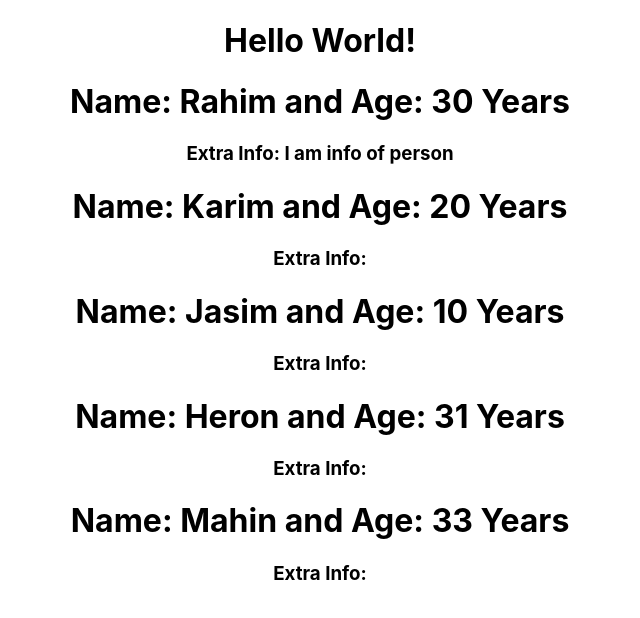
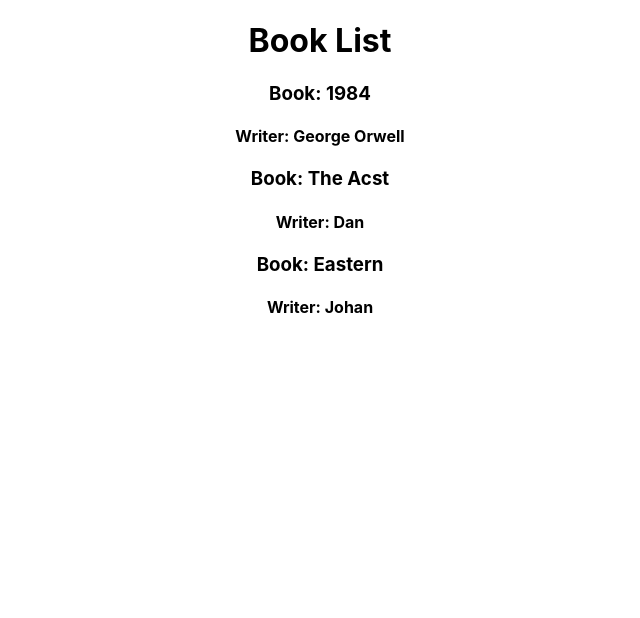
Before and after one commit to devriazul/React-App, a React (Create React App) app: page / in a window 1280 px wide. Shown: the top 618 px of the page, without its empty margins (320-960 px from the left). Built offline with nearby package versions, Linux system fonts and the light colour scheme.

Commit message:
Writing new components

```diff
--- a/src/App.js
+++ b/src/App.js
@@ -1,31 +1,17 @@
 import React, { Component } from 'react';
 import './App.css';
-import Person from './Components/Person'
+import Book from './Components/Book';
 
-//Functional Components
-
-// function App() {
-//   return (
-//     <div className="App">
-//       <h1>Hello World!</h1>
-//       <Person />
-//     </div>
-//   );
-
-// }
-
-//Class components
+//State
 
 class App extends Component {
   render() {
     return (
       <div className="App">
-        <h1>Hello World!</h1>
-        <Person name="Rahim" age="30" >I am info of person</Person>
-        <Person name="Karim" age="20" />
-        <Person name="Jasim" age="10" />
-        <Person name="Heron" age="31" />
-        <Person name="Mahin" age="33" />
+        <h1>Book List</h1>
+        <Book bookName="1984" writer="George Orwell" />
+        <Book bookName="The Acst" writer="Dan" />
+        <Book bookName="Eastern" writer="Johan" />
       </div>
     );
   }
--- /dev/null
+++ b/src/Components/Book.js
@@ -0,0 +1,12 @@
+import React from 'react';
+
+const Book = props => {
+    return (
+        <div>
+            <h3>Book: {props.bookName}</h3>
+            <h4>Writer: {props.writer}</h4>
+        </div>
+    );
+}
+
+export default Book;
--- a/src/Components/Person.js
+++ b/src/Components/Person.js
@@ -1,26 +1,26 @@
 import React, { Component } from 'react';
 
-// let Person = (props) => {
-//     return (
-//         <div>
-//             <h1>Name: {props.name} and Age: {props.age} Years</h1>
-//             <h3>Extra Info: {props.children}</h3>
-//         </div>
-//     );
+let Person = (props) => {
+    return (
+        <div>
+            <h1>Name: {props.name} and Age: {props.age} Years</h1>
+            <h3>Extra Info: {props.children}</h3>
+        </div>
+    );
+}
+
+// class Person extends Component {
+//     // constructor(props) {
+//     //     super(props);
+//     // }
+//     render() {
+//         return (
+//             <div>
+//                 <h1>Name: {this.props.name} and Age: {this.props.age} Years</h1>
+//                 <h3>Extra Info: {this.props.children}</h3>
+//             </div>
+//         );
+//     }
 // }
 
-class Person extends Component {
-    constructor(props) {
-        super(props);
-    }
-    render() {
-        return (
-            <div>
-                <h1>Name: {this.props.name} and Age: {this.props.age} Years</h1>
-                <h3>Extra Info: {this.props.children}</h3>
-            </div>
-        );
-    }
-}
-
 export default Person;
```
